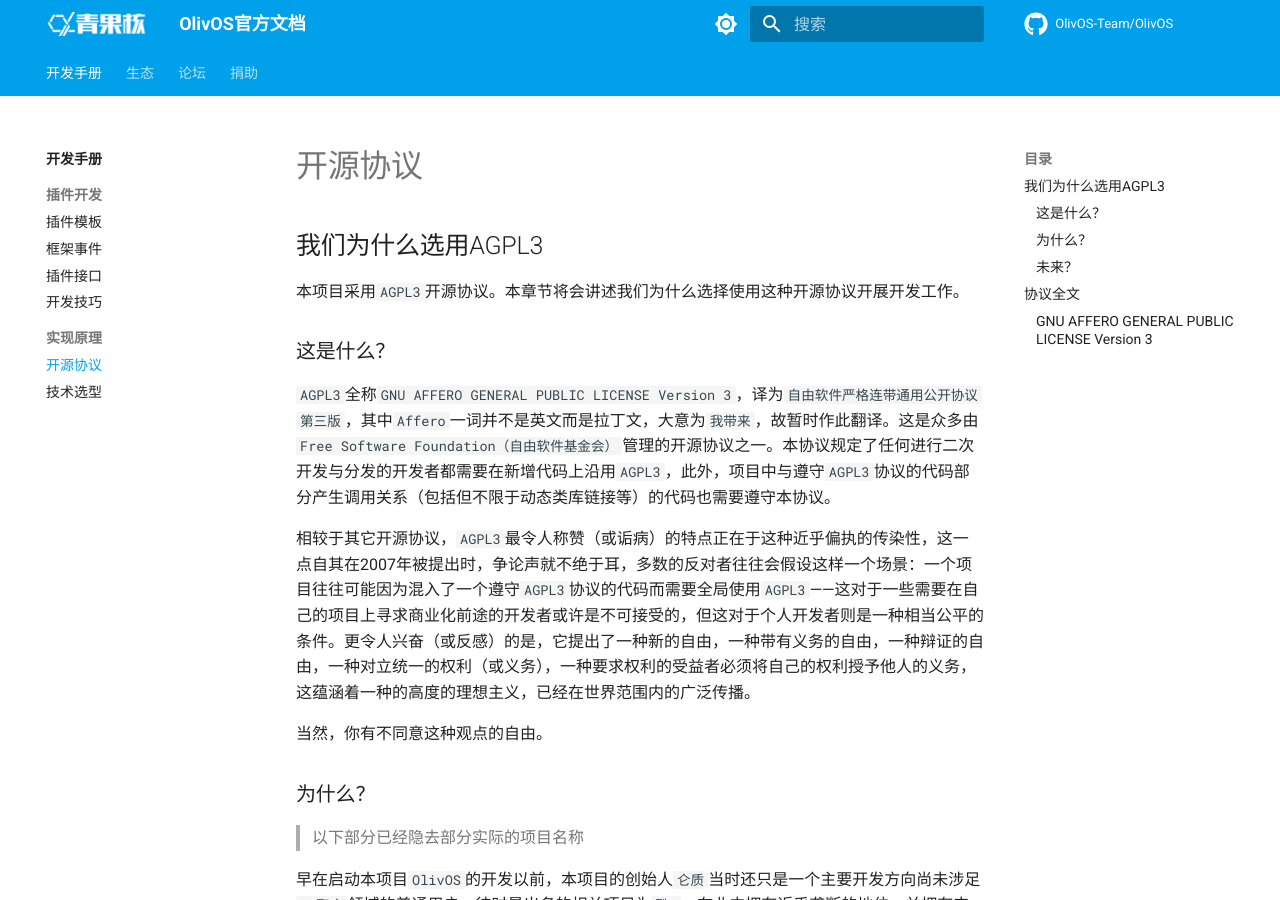
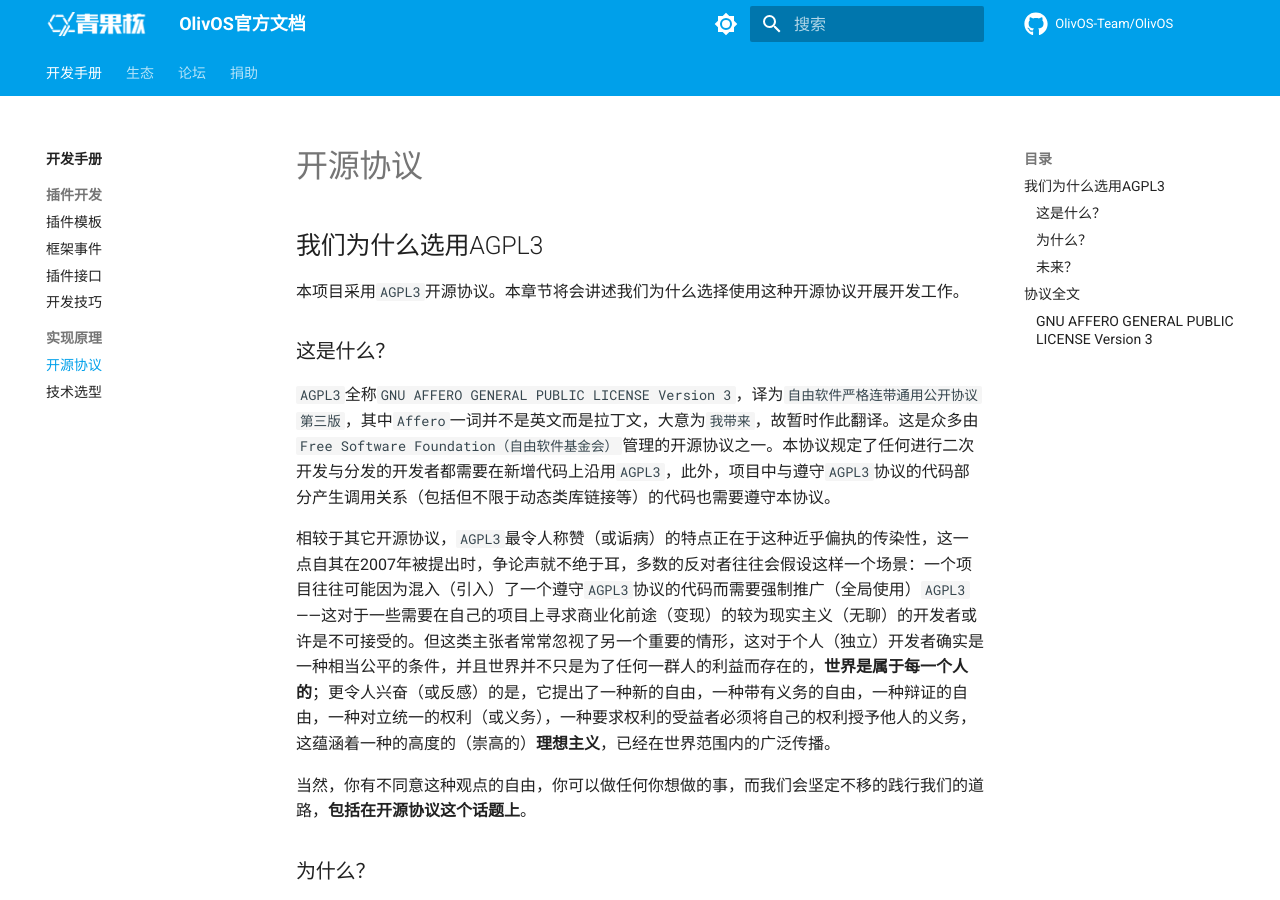
Before and after one commit to OlivOS-Team/OlivOSDoc, an MkDocs documentation site: the page built from docs/OlivOS_DevDoc_Open_Source.md, in a window 1280 px wide and 900 px high. Built offline with MkDocs 1.6.1 and Material for MkDocs 9.7.7, drawn with Linux system fonts in a browser that asks for light colours; comment, search, counter and statistics services are not loaded.

Commit message:
更新开源协议说明
相较于其它开源协议，`AGPL3`最令人称赞（或诟病）的特点正在于这种近乎偏执的传染性，这一点自其在2007年被提出时，争论声就不绝于耳，多数的反对者往往会假设这样一个场景：一个项目往往可能因为混入（引入）了一个遵守`AGPL3`协议的代码而需要强制推广（全局使用）`AGPL3`——这对于一些需要在自己的项目上寻求商业化前途（变现）的较为现实主义（无聊）的开发者或许是不可接受的。但这类主张者常常忽视了另一个重要的情形，这对于个人（独立）开发者确实是一种相当公平的条件，并且世界并不只是为了任何一群人的利益而存在的，**世界是属于每一个人的**；更令人兴奋（或反感）的是，它提出了一种新的自由，一种带有义务的自由，一种辩证的自由，一种对立统一的权利（或义务），一种要求权利的受益者必须将自己的权利授予他人的义务，这蕴涵着一种的高度的（崇高的）**理想主义**，已经在世界范围内的广泛传播。

```diff
--- a/docs/OlivOS_DevDoc_Open_Source.md
+++ b/docs/OlivOS_DevDoc_Open_Source.md
@@ -6,9 +6,9 @@
 ### 这是什么？
 `AGPL3`全称`GNU AFFERO GENERAL PUBLIC LICENSE Version 3`，译为`自由软件严格连带通用公开协议第三版`，其中`Affero`一词并不是英文而是拉丁文，大意为`我带来`，故暂时作此翻译。这是众多由`Free Software Foundation（自由软件基金会）`管理的开源协议之一。本协议规定了任何进行二次开发与分发的开发者都需要在新增代码上沿用`AGPL3`，此外，项目中与遵守`AGPL3`协议的代码部分产生调用关系（包括但不限于动态类库链接等）的代码也需要遵守本协议。
 
-相较于其它开源协议，`AGPL3`最令人称赞（或诟病）的特点正在于这种近乎偏执的传染性，这一点自其在2007年被提出时，争论声就不绝于耳，多数的反对者往往会假设这样一个场景：一个项目往往可能因为混入了一个遵守`AGPL3`协议的代码而需要全局使用`AGPL3`——这对于一些需要在自己的项目上寻求商业化前途的开发者或许是不可接受的，但这对于个人开发者则是一种相当公平的条件。更令人兴奋（或反感）的是，它提出了一种新的自由，一种带有义务的自由，一种辩证的自由，一种对立统一的权利（或义务），一种要求权利的受益者必须将自己的权利授予他人的义务，这蕴涵着一种的高度的理想主义，已经在世界范围内的广泛传播。
+相较于其它开源协议，`AGPL3`最令人称赞（或诟病）的特点正在于这种近乎偏执的传染性，这一点自其在2007年被提出时，争论声就不绝于耳，多数的反对者往往会假设这样一个场景：一个项目往往可能因为混入（引入）了一个遵守`AGPL3`协议的代码而需要强制推广（全局使用）`AGPL3`——这对于一些需要在自己的项目上寻求商业化前途（变现）的较为现实主义（无聊）的开发者或许是不可接受的。但这类主张者常常忽视了另一个重要的情形，这对于个人（独立）开发者确实是一种相当公平的条件，并且世界并不只是为了任何一群人的利益而存在的，**世界是属于每一个人的**；更令人兴奋（或反感）的是，它提出了一种新的自由，一种带有义务的自由，一种辩证的自由，一种对立统一的权利（或义务），一种要求权利的受益者必须将自己的权利授予他人的义务，这蕴涵着一种的高度的（崇高的）**理想主义**，已经在世界范围内的广泛传播。
 
-当然，你有不同意这种观点的自由。
+当然，你有不同意这种观点的自由，你可以做任何你想做的事，而我们会坚定不移的践行我们的道路，**包括在开源协议这个话题上**。
 
 ### 为什么？
 > 以下部分已经隐去部分实际的项目名称
```
